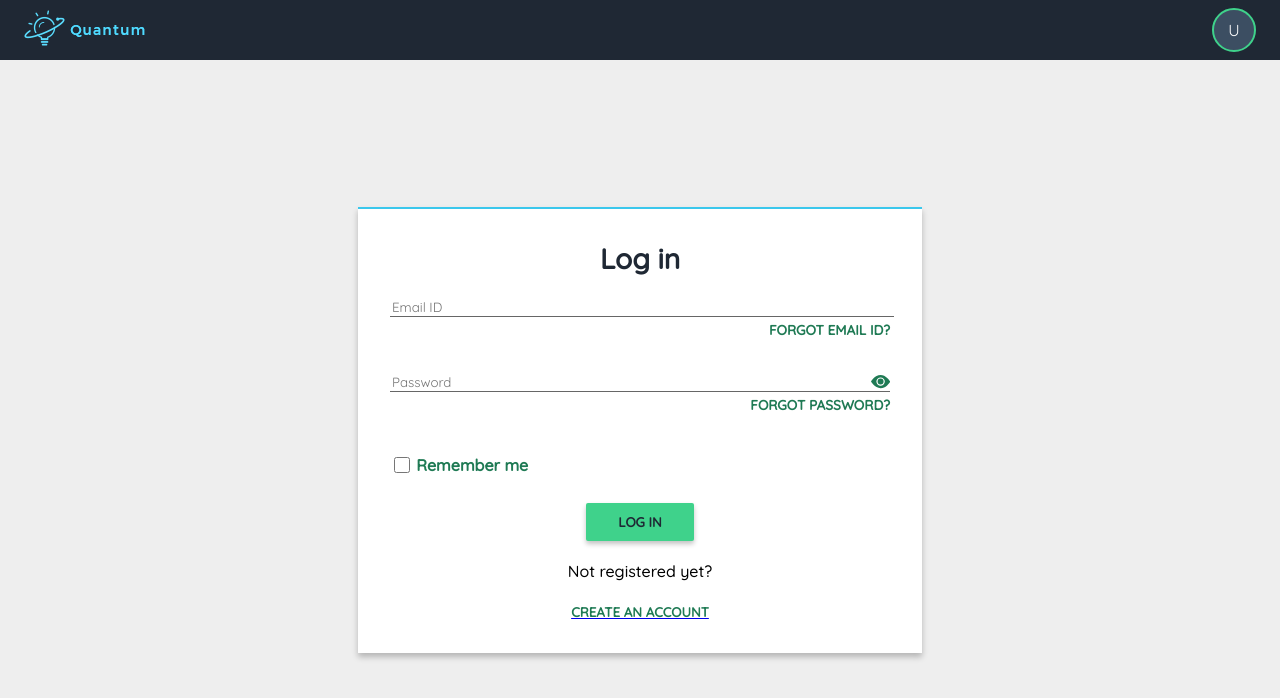
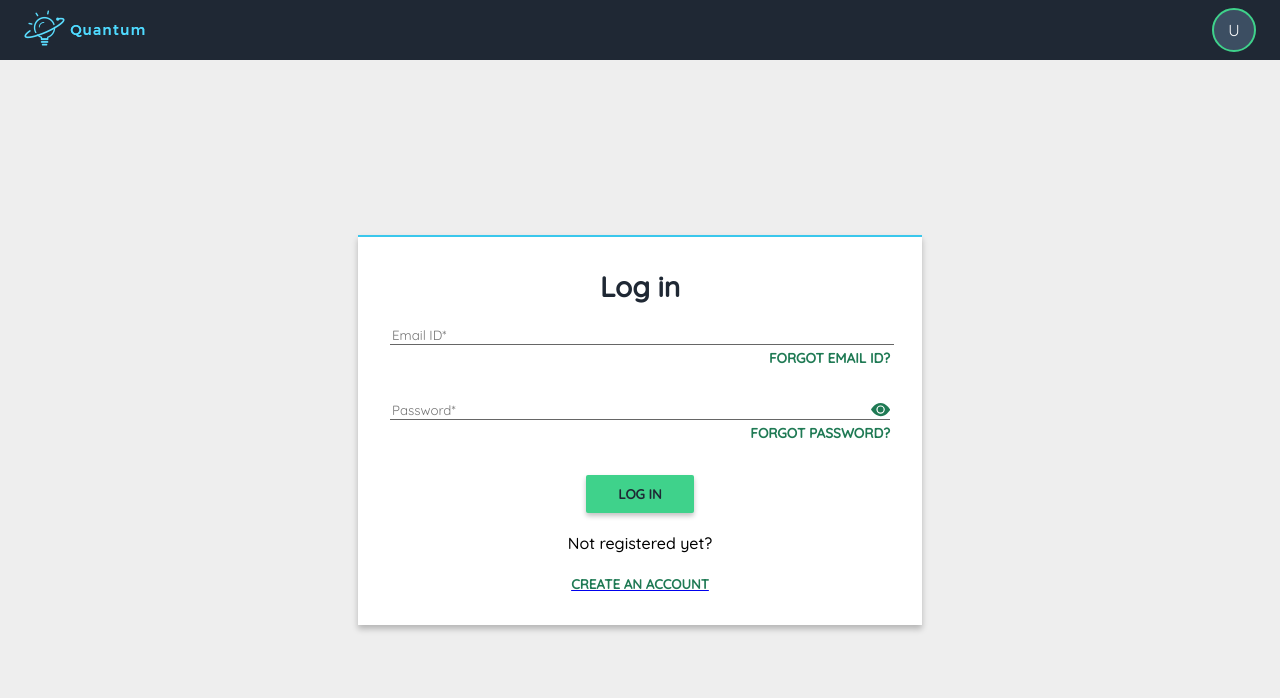
Before and after one commit to vp-zeus/quantum-react, a React (Vite) app: page /login in a window 1280 px wide. Shown: the top 698 px of the page. Built offline with nearby package versions, Linux system fonts and the light colour scheme.

Commit message:
Added form validation to login

```diff
--- a/jsconfig.json
+++ b/jsconfig.json
@@ -1,8 +1,9 @@
 {
 	"compilerOptions": {
+		"baseUrl": ".",
 		"paths": {
 			"src/*": ["./src/*"]
 		},
-		"module": "ES2015"
+		"module": "CommonJS"
 	}
 }
--- a/package.json
+++ b/package.json
@@ -12,6 +12,7 @@
   "dependencies": {
     "axios": "^1.4.0",
     "dayjs": "^1.11.9",
+    "formik": "^2.4.3",
     "localforage": "^1.10.0",
     "lodash": "^4.17.21",
     "match-sorter": "^6.3.1",
@@ -21,7 +22,8 @@
     "react-loading": "^2.0.3",
     "react-router-dom": "^6.15.0",
     "react-toastify": "^9.1.3",
-    "sort-by": "^1.2.0"
+    "sort-by": "^1.2.0",
+    "yup": "^1.2.0"
   },
   "devDependencies": {
     "@types/react": "^18.2.15",
--- a/src/api/auth.js
+++ b/src/api/auth.js
@@ -63,6 +63,7 @@ const registerAPI = async (formData) => {
 			"content-type": "multipart/form-data",
 		},
 	});
+	return response;
 };
 
 const loginAPI = async (credentials) => {
--- a/src/assets/styles/_utility.sass
+++ b/src/assets/styles/_utility.sass
@@ -28,3 +28,8 @@
         box-shadow: none
         filter: grayscale(0.5)
         cursor: not-allowed
+
+.error-message
+    color: #ff7a7a
+    font-size: 0.8rem
+    font-weight: bold
--- /dev/null
+++ b/src/components/CustomFormError.jsx
@@ -0,0 +1,5 @@
+const CustomErrorMessage = ({ children }) => {
+	return <div className="error-message">{children}</div>;
+};
+
+export default CustomErrorMessage;
--- a/src/routes/Login.jsx
+++ b/src/routes/Login.jsx
@@ -4,7 +4,9 @@ import { useEffect, useState } from "react";
 import { Link, useNavigate } from "react-router-dom";
 import { useAuth } from "src/Providers/AuthProvider";
 import ReactLoading from "react-loading";
-
+import { Formik, Form, Field, ErrorMessage } from "formik";
+import { loginSchema } from "src/utils/validators";
+import CustomErrorMessage from "src/components/CustomFormError";
 const Login = () => {
 	const [showPassword, setShowPassword] = useState(false);
 	const [data, setData] = useState({
@@ -26,7 +28,7 @@ const Login = () => {
 			[name]: type === "checkbox" ? checked : value,
 		}));
 	};
-	const handleLogin = () => {
+	const handleLogin = (data) => {
 		login(data);
 	};
 
@@ -43,9 +45,74 @@ const Login = () => {
 	return (
 		<>
 			<main className="login-container">
-				<div className="card login">
-					<h1 className="login-header">Log in</h1>
-					<div className="login-input">
+				<Formik
+					initialValues={{
+						email: "",
+						password: "",
+					}}
+					onSubmit={handleLogin}
+					validationSchema={loginSchema}
+				>
+					{({ errors, touched }) => (
+						<Form className="card login">
+							<h1 className="login-header">Log in</h1>
+
+							<div className="login-input">
+								<Field
+									name="email"
+									type="email"
+									placeholder="Email ID*"
+								/>
+								<ErrorMessage
+									component={CustomErrorMessage}
+									name="email"
+								/>
+								<p>FORGOT EMAIL ID?</p>
+							</div>
+							<div className="login-input">
+								<div>
+									<Field
+										name="password"
+										type={
+											showPassword ? "text" : "password"
+										}
+										placeholder="Password*"
+									/>
+
+									<div
+										onClick={() =>
+											setShowPassword((prev) => !prev)
+										}
+									>
+										{showPassword ? (
+											<BsEyeSlashFill />
+										) : (
+											<BsEyeFill />
+										)}
+									</div>
+								</div>
+								<ErrorMessage
+									component={CustomErrorMessage}
+									name="password"
+								/>
+								<p>FORGOT PASSWORD?</p>
+							</div>
+							<button className="btn" type="submit">
+								LOG IN
+							</button>
+							<small className="text">Not registered yet?</small>
+							<Link to="/register">
+								<small className="register-account">
+									CREATE AN ACCOUNT
+								</small>
+							</Link>
+						</Form>
+					)}
+				</Formik>
+				{/* <div className="card login">
+					<h1 className="login-header">Log in</h1> */}
+
+				{/* <div className="login-input">
 						<input
 							type="text"
 							name="email"
@@ -87,14 +154,14 @@ const Login = () => {
 					</div>
 					<button className="btn" onClick={handleLogin}>
 						LOG IN
-					</button>
-					<small className="text">Not registered yet?</small>
+					</button> */}
+				{/* <small className="text">Not registered yet?</small>
 					<Link to="/register">
 						<small className="register-account">
 							CREATE AN ACCOUNT
 						</small>
 					</Link>
-				</div>
+				</div> */}
 			</main>
 		</>
 	);
--- /dev/null
+++ b/src/utils/validators.js
@@ -0,0 +1,20 @@
+import * as Yup from "yup";
+
+const loginSchema = Yup.object().shape({
+	email: Yup.string().email().required("Please enter your email!"),
+	password: Yup.string()
+		.min(5, "You password must be atleast 5 characters long!")
+		.required("Please enter your password!"),
+});
+
+const registerSchema = Yup.object().shape({
+	firstName: Yup.string().required("Please enter your first name!"),
+	lastName: Yup.string().required("Please enter your last name!"),
+	email: Yup.string().email().required("Please enter your email!"),
+	password: Yup.string()
+		.min(8, "You password must be atleast 8 characters long!")
+		.required("Please enter your password!"),
+	resume: Yup.object().nonNullable().required("Upload your updated resume!"),
+});
+
+export { loginSchema, registerSchema };
```
Also changed, not shown: src/utils/index.js (+18 -7 lines), 1 other file (tests, documents, lock files or other folders).
